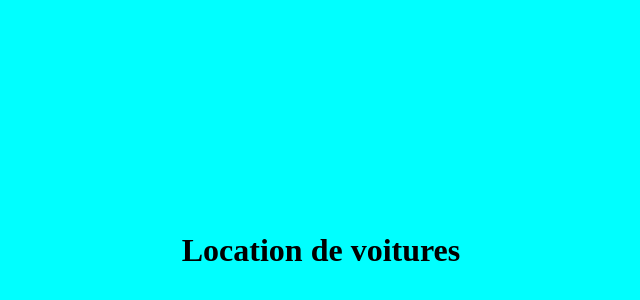
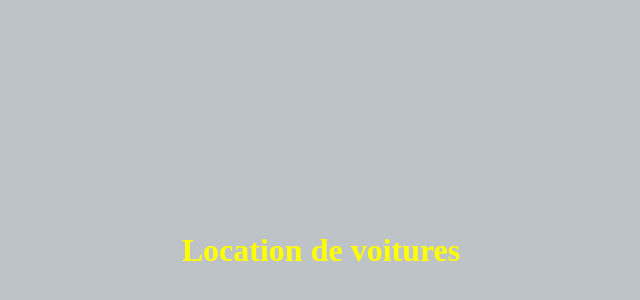
Before and after one commit to valom2/locationVoiture, a plain HTML site: page index.html in a window 1280 px wide. Shown: the part 42-342 px from the top of the page, without its empty margins (319-959 px from the left). Drawn offline with Linux system fonts and the light colour scheme.

Commit message:
change of background colour and title colour

```diff
--- a/index.html
+++ b/index.html
@@ -6,8 +6,8 @@
     <meta http-equiv="X-UA-Compatible" content="ie=edge">
     <title>Document</title>
 </head>
-<body style="background-color: aqua;">
+<body style="background-color: #bdc3c7;">
     <h1 style="padding-top: 20%; padding-bottom: 20%; text-align: center;
-     columns: #ffff00;">Location de voitures</h1>
+     color: #ffff00;">Location de voitures</h1>
 </body>
 </html>
```
